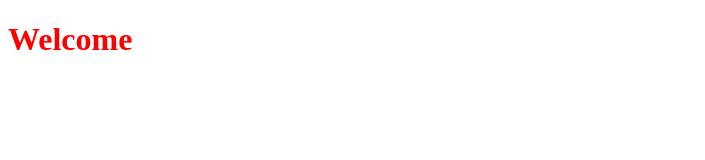
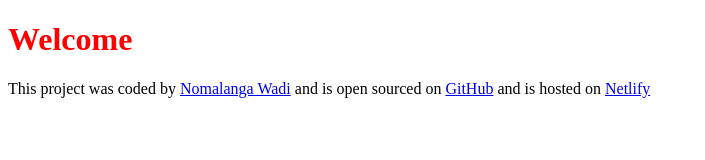
Before and after one commit to phillis21/poem-generator, a plain HTML site: page index.html in a window 1280 px wide. Shown: the whole page, without its empty margins (0-705 px from the left). Drawn offline with Linux system fonts and the light colour scheme.

Commit message:
Added the footer with links to Github and Netlify

```diff
--- a/index.html
+++ b/index.html
@@ -5,12 +5,20 @@
     <meta charset="UTF-8">
     <meta name="viewport" content="width=device-width, initial-scale=1.0">
     <link rel="stylesheet" href="src/style.css"/>
-    <title>AI Poe Generator</title>
+    <title>AI Poem Generator</title>
 </head>
 <body>
     <h1>Welcome</h1>
 
 
+    <footer>
+        This project was coded by
+        <a href = "https://github.com/phillis21", target ="_blank">Nomalanga Wadi</a>
+         and is open sourced on
+        <a href = "https://github.com/phillis21/poem-generator", target ="_blank" >GitHub</a>
+        and is hosted on
+        <a href = "https://anna-the-poem-generator.netlify.app/", target ="_blank">Netlify</a>
+    </footer>
 
     <script src="src/index.js"></script>
 </body>
```
